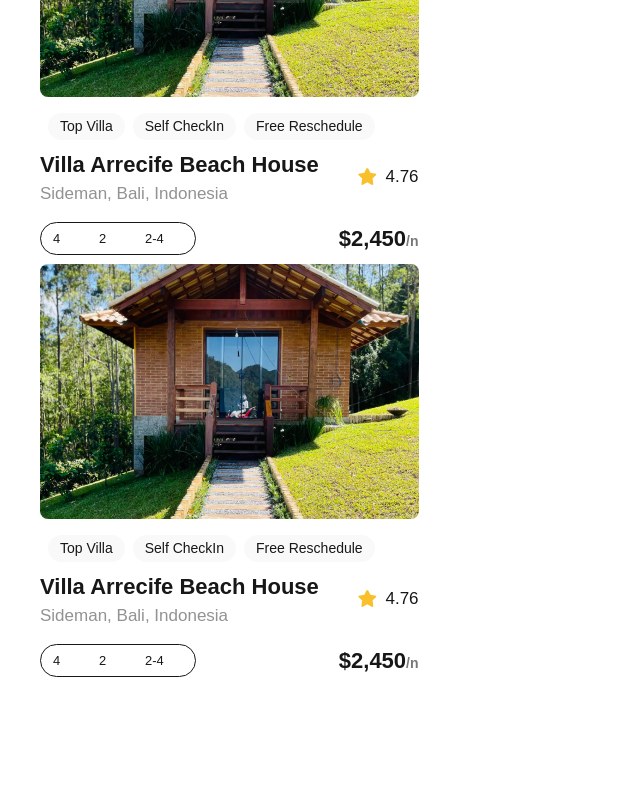
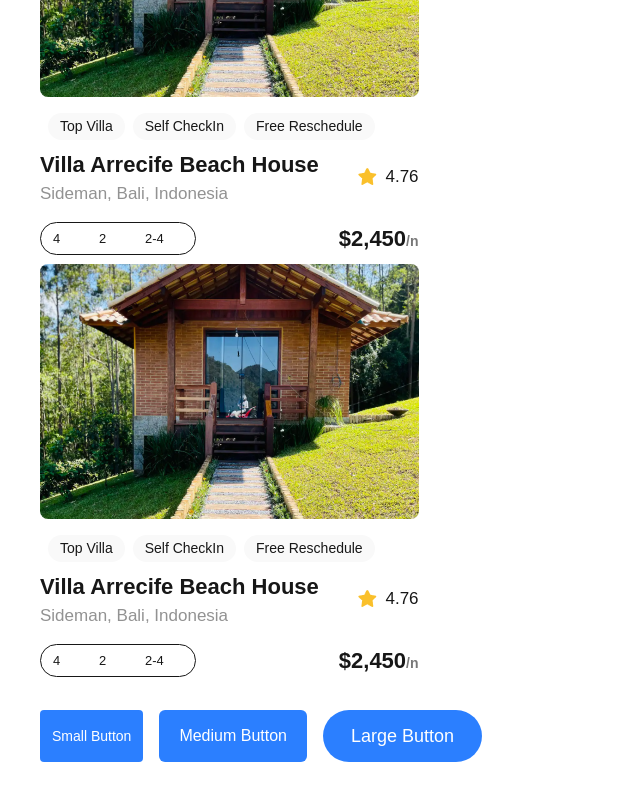
Before and after one commit to Kess4obehi/alx-project-0x00-setup, a Next.js app in the folder alx-project-0x00/: page /landing in a window 1280 px wide. Shown: the part 680-1480 px from the top of the page, without its empty margins (0-640 px from the left). Before the commit the page ends 1406 px from the top, so only its background shows below. Built offline with nearby package versions, Linux system fonts and the light colour scheme.

Commit message:
Created a button component that accepts title and styles as an argument.

```diff
--- /dev/null
+++ b/alx-project-0x00/components/Button.tsx
@@ -0,0 +1,20 @@
+import React from "react";
+import { ButtonProps  } from "@/interfaces";
+
+const Button: React.FC<ButtonProps> = ({ title, size, shape }) => {
+  const sizeClasses = {
+    sm: "px-3 py-1 text-sm",
+    md: "px-5 py-2 text-base",
+    lg: "px-7 py-3 text-lg",
+  }
+
+  return (
+    <button
+      className={`bg-blue-500 text-white ${sizeClasses[size]} ${shape}`}
+      >
+      {title}
+    </button>
+  )
+}
+
+export default Button;
--- a/alx-project-0x00/interfaces/index.ts
+++ b/alx-project-0x00/interfaces/index.ts
@@ -1,3 +1,11 @@
+import Button from "@/components/Button";
+
 export interface PillProps {
   title: string;
 }
+
+export interface ButtonProps {
+  title: string;
+  size: "sm" | "md" | "lg";
+  shape: "rounded-sm" | "rounded-md" | "rounded-full"
+}
--- a/alx-project-0x00/pages/landing.tsx
+++ b/alx-project-0x00/pages/landing.tsx
@@ -1,4 +1,5 @@
 import Card from "@/components/Card"
+import Button from "@/components/Button"
 
 const Landing: React.FC = () => {
   return (
@@ -7,6 +8,12 @@ const Landing: React.FC = () => {
       <Card />
       <Card />
       <Card />
+
+      <div className="flex gap-4 mt-6">
+        <Button title="Small Button" size="sm" shape="rounded-sm" />
+        <Button title="Medium Button" size="md" shape="rounded-md" />
+        <Button title="Large Button" size="lg" shape="rounded-full" />
+      </div>
     </main>
   )
 }
```
